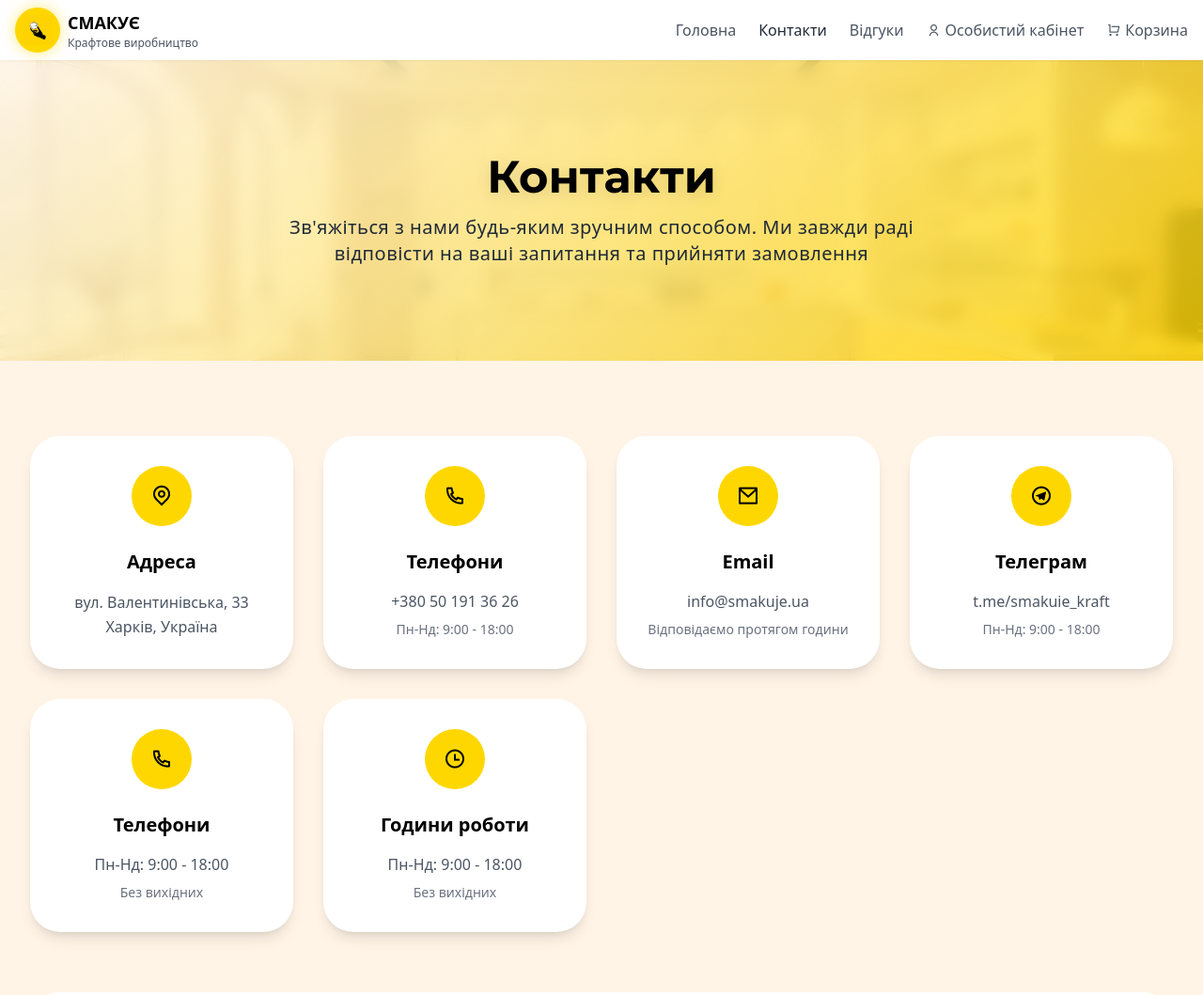
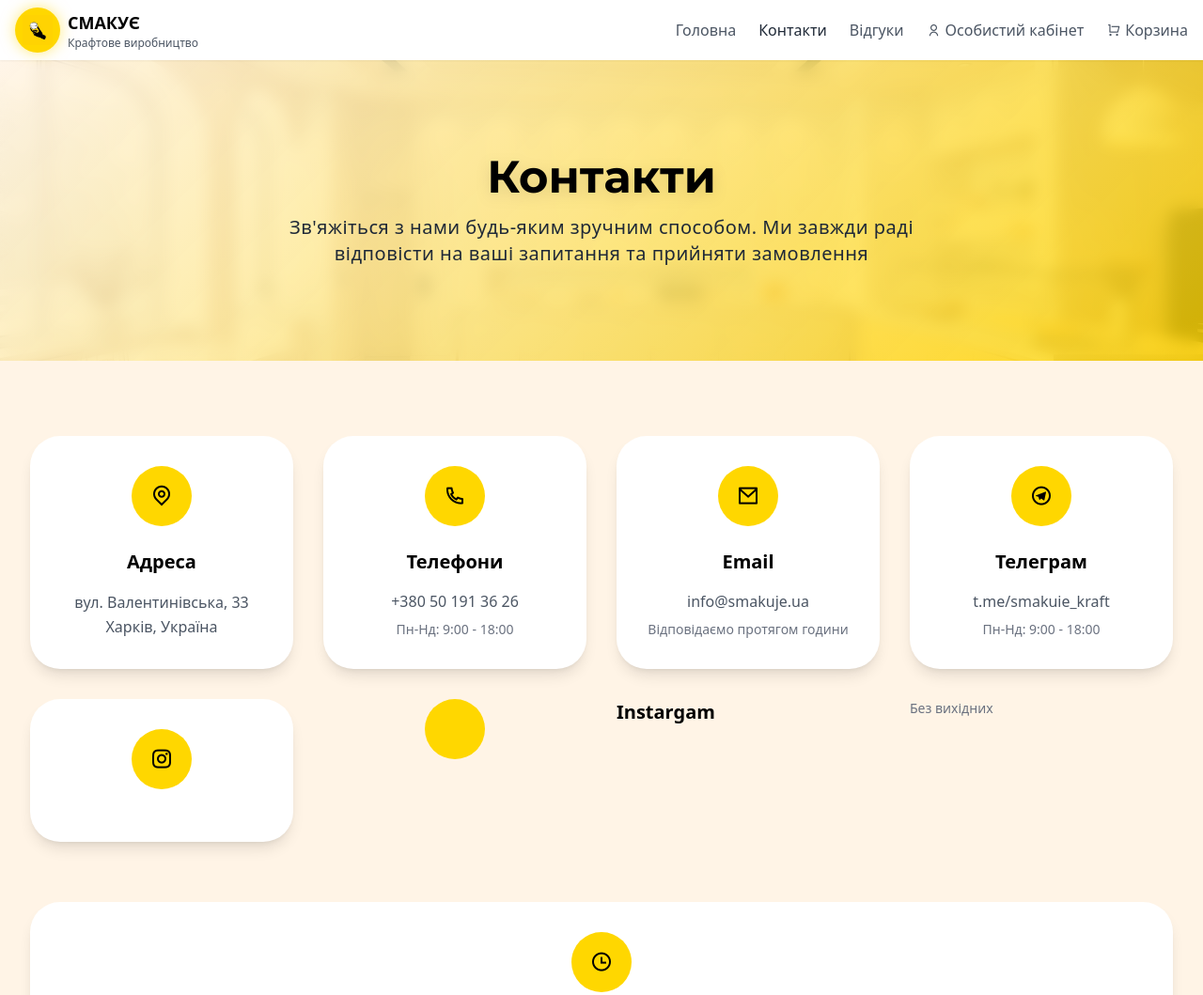
Before and after one commit to Vladkvarta/bot, a website: page public/contacts.html in a window 1280 px wide. Shown: the top 1059 px of the page at 94% size. Drawn offline with nearby package versions, Linux system fonts and the light colour scheme; grey boxes are pictures that could not be loaded.

Commit message:
главная страница1018 контакты

```diff
--- a/public/contacts.html
+++ b/public/contacts.html
@@ -199,12 +199,15 @@
                     </div>
                     <div class="contact-card bg-white rounded-3xl p-8 text-center shadow-lg"
                         style="opacity: 1; transform: translateY(0px); transition: 0.6s 0.1s;">
+                        <a href="https://www.instagram.com/smakuie_kraft/" target="_blank"
                         <div class="w-16 h-16 bg-primary rounded-full flex items-center justify-center mx-auto mb-6">
-                            <i class="ri-phone-line text-2xl text-black"></i>
+                            <i class="ri-instagram-line text-2xl text-black"></i>
                         </div>
-                        <h3 class="text-xl font-bold text-black mb-4">Телефони</h3>
+                    </a>
+                    <a href="https://www.instagram.com/smakuie_kraft/" target="_blank"
+                        <h3 class="text-xl font-bold text-black mb-4">Instargam</h3>
+                    </a>
                         <div class="space-y-2">
-                            <p class="text-gray-600">Пн-Нд: 9:00 - 18:00</p>
                             <p class="text-gray-500 text-sm">Без вихідних</p>
                         </div>
                     </div>
```
